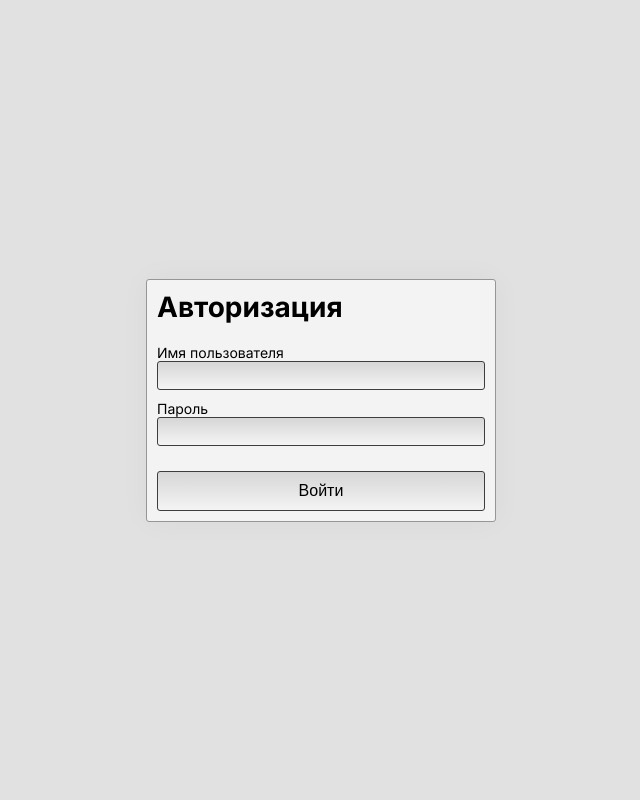
After one commit to dmeetri/CandA, a Django app: page /login/ in a window 1280 px wide. The commit adds this page. Shown: the whole page, without its empty margins (319-959 px from the left). Run offline with Django 5.2, Linux system fonts and the light colour scheme.

Commit message:
add login page

```diff
--- a/CN/CN/settings.py
+++ b/CN/CN/settings.py
@@ -85,3 +85,9 @@ STATICFILES_DIRS = [
 
 MEDIA_URL = 'media/'
 MEDIA_ROOT = BASE_DIR / 'media/'
+
+AUTH_USER_MODEL = 'main.CustomUser'
+
+LOGIN_URL = 'login'
+LOGIN_REDIRECT_URL = 'home'
+LOGOUT_REDIRECT_URL = 'login'
--- a/CN/CN/urls.py
+++ b/CN/CN/urls.py
@@ -3,5 +3,6 @@ from django.conf.urls.static import static
 from django.conf import settings
 
 urlpatterns = [
+    path('', include('django.contrib.auth.urls')),
     path('', include('main.urls')),
 ] + static(settings.MEDIA_URL, document_root=settings.MEDIA_ROOT)
--- a/CN/main/views.py
+++ b/CN/main/views.py
@@ -1,5 +1,6 @@
 from django.views.generic import CreateView, UpdateView, ListView, DetailView, DeleteView
 from django.urls import reverse_lazy
+from django.contrib.auth.mixins import LoginRequiredMixin
 
 from . import models, forms
 
@@ -10,7 +11,7 @@ class FileCreateView(CreateView):
     success_url = reverse_lazy('fileslist')
 
 
-class FilesListView(ListView):
+class FilesListView(LoginRequiredMixin, ListView):
     model = models.FileModel
     template_name = 'files/files.html'
     context_object_name = 'files'
--- /dev/null
+++ b/CN/static/auth.css
@@ -0,0 +1,22 @@
+.auth-center-container {
+  width: 100%;
+  height: 100vh;
+
+  display: flex;
+  justify-content: center;
+  align-items: center;
+}
+
+.auth-form {
+  width: 350px;
+}
+.auth-form h1 {
+  margin-bottom: 20px;
+}
+.auth-form .auth-block {
+  margin-bottom: 25px;
+
+  display: flex;
+  flex-direction: column;
+  gap: 10px;
+}
--- /dev/null
+++ b/CN/static/styles.css
@@ -0,0 +1,88 @@
+@import url('https://fonts.googleapis.com/css2?family=Inter:ital,opsz,wght@0,14..32,100..900;1,14..32,100..900&display=swap');
+
+* {
+  margin: 0;
+  padding: 0;
+  box-sizing: border-box;
+}
+a {
+  text-decoration: none;
+  color: inherit;
+}
+
+::selection {
+  background-color: #ffcc00;
+  color: #000000;
+}
+
+button {
+  width: 100%;
+  padding: 10px;
+  background: var(--bg-gradient);
+  border: 1px solid var(--border-dark);
+  border-radius: 3px;
+  outline: none;
+  cursor: pointer;
+}
+button:hover {
+  background: var(--bg-block);
+}
+
+input {
+  width: 100%;
+  padding: 6px;
+  background: var(--bg-gradient);
+  border: 1px solid var(--border-dark);
+  border-radius: 3px;
+  outline: none;
+}
+
+:root {
+  --bg-page: #e1e1e1;
+  --bg-block: #f3f3f3;
+  --bg-gradient: linear-gradient(180deg, rgb(214, 214, 214), rgb(244, 244, 244));
+
+  --border-light: #969696;
+  --border-dark: #3d3d3d;
+
+  --shadow-sm: 0px 0px 30px 0px rgba(34, 60, 80, 0.04);
+  --shadow-md: 0px 0px 24px 8px rgba(34, 60, 80, 0.11);
+}
+body {
+  font-family: "Inter", sans-serif;
+  font-size: 14px;
+  font-style: normal;
+  font-weight: 400;
+
+  background-color: var(--bg-page);
+}
+
+.main-block {
+  padding: 10px;
+  border-radius: 3px;
+  border: 1px solid var(--border-light);
+  background-color: var(--bg-block);
+  box-shadow: var(--shadow-sm);
+}
+
+/* FONTS */
+
+.text-small {
+  font-size: 14px;
+}
+.text-regular {
+  font-size: 16px;
+}
+.text-large {
+  font-size: 22px;
+}
+
+.font-light {
+  font-weight: 400;
+}
+.font-normal {
+  font-weight: 500;
+}
+.font-bold {
+  font-weight: 700;
+}
--- a/CN/templates/base.html
+++ b/CN/templates/base.html
@@ -4,6 +4,7 @@
 <head>
   <meta charset="UTF-8">
   <meta name="viewport" content="width=device-width, initial-scale=1.0">
+  <link rel="stylesheet" href="{% static 'styles.css' %}">
   {% block extra_css %}{% endblock %}
   <title>C&N | {% block title %}Дашборд{% endblock %}</title>
 </head>
--- /dev/null
+++ b/CN/templates/registration/login.html
@@ -0,0 +1,34 @@
+{% load static %}
+<!DOCTYPE html>
+<html lang="ru">
+<head>
+  <meta charset="UTF-8">
+  <meta name="viewport" content="width=device-width, initial-scale=1.0">
+  <link rel="stylesheet" href="{% static 'styles.css' %}" />
+  <link rel="stylesheet" href="{% static 'auth.css' %}" />
+  <title>C&A | Вход</title>
+</head>
+<body>
+  <div class="auth-center-container">
+    <form class="auth-form main-block">
+      {% csrf_token %}
+
+      <h1>Авторизация</h1>
+
+      <div class="auth-block">
+        <div class="auth-input">
+          <label>Имя пользователя</label>
+          {{ form.username }}
+        </div>
+
+        <div class="auth-input">
+          <label>Пароль</label>
+          {{ form.password }}
+        </div>
+      </div>
+
+      <button type="submit" class="text-regular font-normal">Войти</button>
+    </form>
+  </div>
+</body>
+</html>
--- a/TODO.txt
+++ b/TODO.txt
@@ -1,6 +1,7 @@
 1 - Возможность загружать файлы (в идеале сразу несколько)
 2 - Пересылать файлы на почту
 3 - Отпарвлять файлы сразу на почту как аналог DropMeFiles
+4 - Редактировать общие документы - аналог гита
 
 системные
 
```
Also changed, not shown: CN/main/models.py (+18 -1 lines), CN/main/migrations/0003_customuser.py (added).
